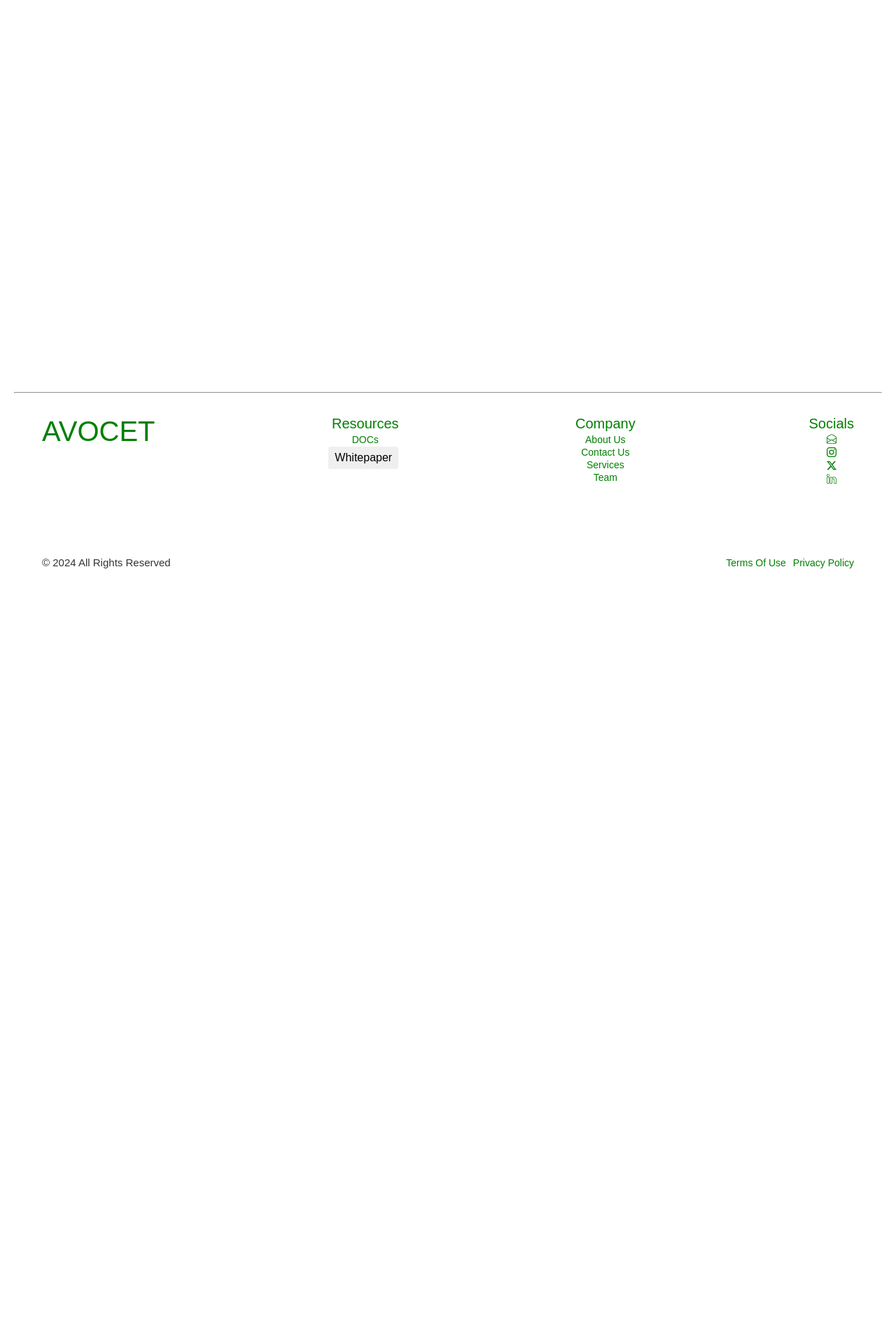
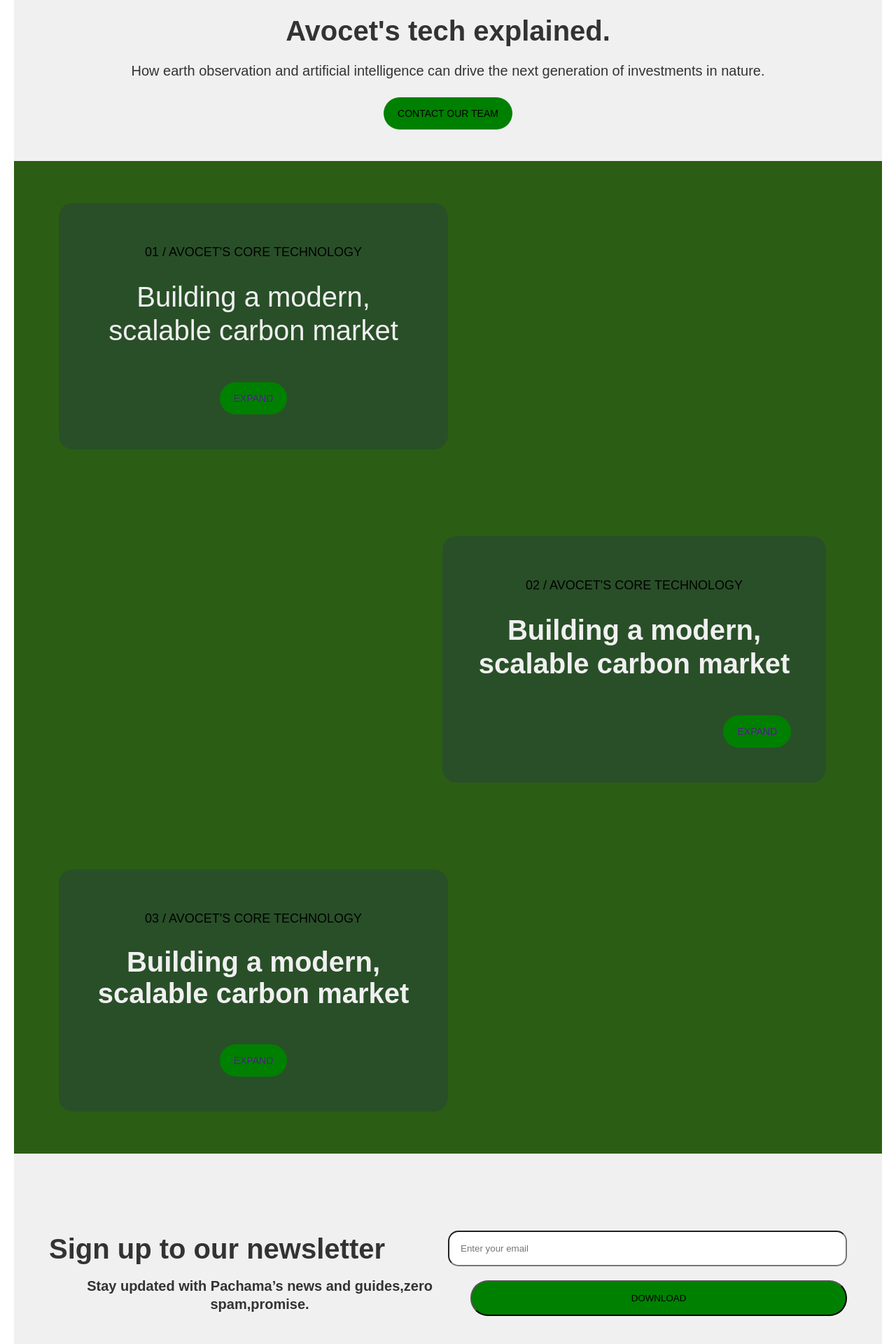
Before and after one commit to ameer017/avocet-frontend, a React (Vite) app: page /about in a window 1280 px wide. Shown: the part 200-2120 px from the top of the page at 70% size. Before the commit the page ends 1084 px from the top, so only its background shows below. Built offline with nearby package versions, Linux system fonts and the light colour scheme; the HTML template or start-up script is replaced by a standard one.

Commit message:
first commit

```diff
--- a/src/Components/About/About.jsx
+++ b/src/Components/About/About.jsx
@@ -1,9 +1,97 @@
-import React from 'react'
+import React, { useState } from "react";
+import "./About.scss";
 
 const About = () => {
   return (
-    <section>About</section>
-  )
-}
+    <section className="hero-home">
+      <div className="container">
+        <div className="row">
+          <h1 className="headerText">Avocet's tech explained.</h1>
+          <p>
+            How earth observation and artificial intelligence can drive the next
+            generation of investments in nature.
+          </p>
+          <ul className="btn-group">
+            <l1>
+              <a href="" className="btn ">
+                CONTACT OUR TEAM
+              </a>
+            </l1>
+          </ul>
+        </div>
+      </div>
+        {/* The First Card Sec */ }
+      <div className="tech-block">
+        <div className="tech_card">
+          <div className="left-box">
+            <span className="__label">01 / AVOCET'S CORE TECHNOLOGY</span>
+            <h2>Building a modern, scalable carbon market</h2>
 
-export default About
+            <ul className="btn-group2">
+              <l1>
+                <a href="" className="btn2 ">
+                  EXPAND
+                </a>
+              </l1>
+            </ul>
+          </div>
+        </div>
+
+        {/* The Second Card sec */ }
+        <div className="tech_card2">
+          <div className="left-box2">
+            <span className="__label2">02 / AVOCET'S CORE TECHNOLOGY</span>
+            <h3>Building a modern, scalable carbon market</h3>
+
+            <ul className="btn-group3">
+              <l1>
+                <a href="" className="btn3 ">
+                  EXPAND
+                </a>
+              </l1>
+            </ul>
+          </div>
+        </div>
+
+        {/* The Third Card Sec  */}
+        <div className="tech_card_four">
+          <div className="left-box4">
+            <span className="__label_four">03 / AVOCET'S CORE TECHNOLOGY</span>
+            <h5>Building a modern, scalable carbon market</h5>
+
+            <ul className="btn-group_four">
+              <l1>
+                <a href="" className="btn4">
+                  EXPAND
+                </a>
+              </l1>
+            </ul>
+          </div>
+        </div>
+      </div>
+
+      {/* The SignUp Sec  */ }
+      <div className="sign-up">
+        <div class="flex-container">
+          <h4>Sign up to our newsletter</h4>
+          <input type="email" placeholder="Enter your email" />
+        </div>
+
+        <div class="flex-container">
+          <p>Stay updated with Pachama’s news and guides,zero spam,promise.</p>
+          <button style={{ backgroundColor: "green" }}>DOWNLOAD</button>
+        </div>
+      </div>
+
+      {/* The Footer-Header */ }
+      <div className="__footer-header">
+        <h6 style={{ fontSize: "4rem" }}>
+          Build your nature strategy with Avocet
+        </h6>
+        <button className="__footer-btn">GET STARTED</button>
+      </div>
+    </section>
+  );
+};
+
+export default About;
--- /dev/null
+++ b/src/Components/About/About.scss
@@ -0,0 +1,206 @@
+.hero-home {
+  background-color: #f0f0f0;
+}
+
+.container {
+  max-width: 1200px;
+  margin: 0 auto;
+}
+
+.row {
+  display: flex;
+  flex-direction: column;
+  align-items: center;
+  text-align: center;
+  margin-top: 6rem;
+
+  .headerText {
+    margin-bottom: 10px;
+    font-weight: bold;
+    font-size: 4rem;
+  }
+
+  p {
+    max-width: 100%;
+    margin-top: 10px;
+    font-size: 20px;
+  }
+
+  .btn-group {
+    display: flex;
+    gap: 10px;
+    justify-content: center;
+    margin-top: 40px;
+  }
+
+  .btn {
+    padding: 15px 20px;
+    background-color: green;
+    color: #000;
+    text-decoration: none;
+    border: none;
+    border-radius: 25px;
+    cursor: pointer;
+  }
+}
+
+/* The First and The Third Box*/
+
+.tech-block {
+  background-image: url("https://assets.zyrosite.com/cdn-cgi/image/format=auto,w=1920,fit=crop/meP33pOkvJFe3rGO/recycle-5591472_1920-AE0qPzzxzQHwKbzL.jpg");
+  background-attachment: fixed;
+  background-size: cover;
+  margin-top: 6rem;
+  justify-content: center;
+  background-color: #2b5e14;
+  min-height: 100vh;
+  min-width: 100%;
+  background-blend-mode: multiply;
+
+  .tech_card, .tech_card_four {
+    padding: 6rem;
+    margin: 4px;
+  }
+
+  .left-box, .left-box4 {
+    width: 50%;
+    padding: 5rem;
+    background-color: #294f28;
+    border-radius: 20px;
+  }
+
+  .__label, .__label_four {
+    display: inline-block;
+    line-height: 40px;
+    font-size: 18px;
+  }
+
+  h2, h5 {
+    color: #f0f0f0;
+    font-size: 4rem;
+    margin-top: 20px;
+    font-weight: 20px;
+  }
+
+  .btn-group2, .btn-group_four {
+    display: flex-end;
+    gap: 10px;
+    justify-content: center;
+    margin-top: 40px;
+  }
+
+  .btn2, .btn4 {
+    display: inline-block;
+    margin-top: 10px;
+    padding: 15px 20px;
+    background: green;
+    text-decoration: none;
+    border: none;
+    border-radius: 25px;
+    cursor: pointer;
+  }
+
+  /* The Second Box*/
+
+  .tech_card2 {
+    padding: 6rem;
+    margin: 4px;
+    display: flex;
+    justify-content: flex-end;
+    margin-right: 20px;
+  }
+
+  .left-box2 {
+    width: 50%;
+    padding: 5rem;
+    background-color: #294f28;
+    border-radius: 20px;
+  }
+
+  .__label2 {
+    display: inline-block;
+    line-height: 40px;
+    font-size: 18px;
+  }
+
+  h3 {
+    font-size: 4rem;
+    margin-top: 20px;
+    font-weight: bold;
+    color: #f0f0f0;
+  }
+
+  .btn-group3 {
+    display: flex;
+    gap: 10px;
+    justify-content: flex-end;
+    margin-top: 40px;
+  }
+
+  .btn3 {
+    display: inline-block;
+    margin-top: 10px;
+    padding: 15px 20px;
+    background: green;
+    text-decoration: none;
+    border: none;
+    border-radius: 25px;
+    cursor: pointer;
+  }
+
+}
+
+/* The Sign Up*/
+
+.sign-up {
+  background-color: #f0f0f0;
+  margin-top: 6rem;
+  padding: 5rem;
+
+  .flex-container {
+    display: flex;
+    justify-content: space-between;
+    align-items: center;
+  }
+
+  h4 {
+    font-size: 4rem;
+    font-weight: bold;
+  }
+
+  input {
+    margin-bottom: 10px;
+    padding: 1.6rem;
+    width: 50%;
+    border-radius: 15px;
+  }
+
+  p {
+    font-size: 2rem;
+    font-weight: bold;
+  }
+
+  button {
+    margin-top: 10px;
+    padding: 1.6rem;
+    width: 50%;
+    border-radius: 25px;
+    cursor: pointer;
+  }
+}
+
+.__footer-header {
+  display: flex;
+  justify-content: space-between;
+  align-items: center;
+  padding: 5rem;
+  margin-top: 6rem;
+
+  .__footer-btn {
+    padding: 15px 20px;
+    background: green;
+    text-decoration: none;
+    border-radius: 25px;
+    cursor: pointer;
+  }
+}
```
